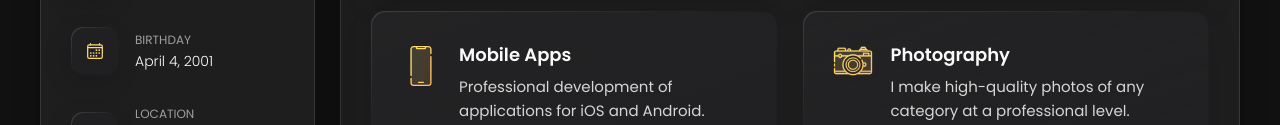
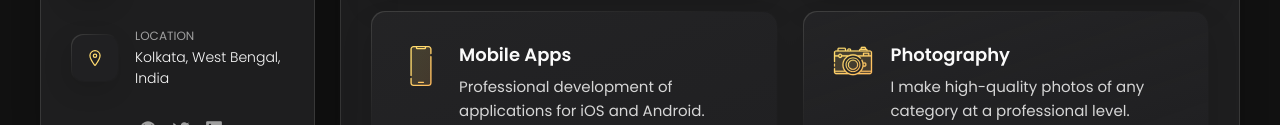
Before and after one commit to Sayanshit01/portfolio_Sayan, a plain HTML site: page index.html in a window 1280 px wide. Shown: the part 647-772 px from the top of the page. Drawn offline with nearby package versions, Linux system fonts and the light colour scheme.

Commit message:
Update index.html
Deleted the dob section

```diff
--- a/index.html
+++ b/index.html
@@ -103,20 +103,6 @@
               <p class="contact-title">Phone</p>
 
               <a href="tel:+91 6297307403" class="contact-link">+91 6297307403</a>
-            </div>
-
-          </li>
-
-          <li class="contact-item">
-
-            <div class="icon-box">
-              <ion-icon name="calendar-outline"></ion-icon>
-            </div>
-
-            <div class="contact-info">
-              <p class="contact-title">Birthday</p>
-
-              <time datetime="1982-06-23">April 4, 2001</time>
             </div>
 
           </li>
```
